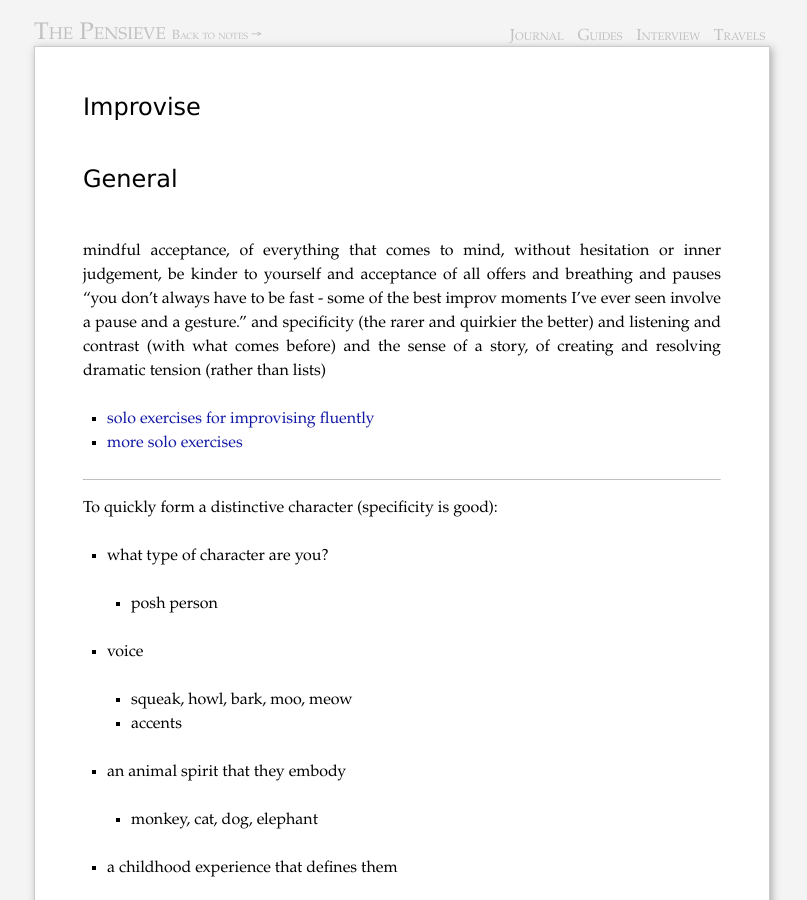
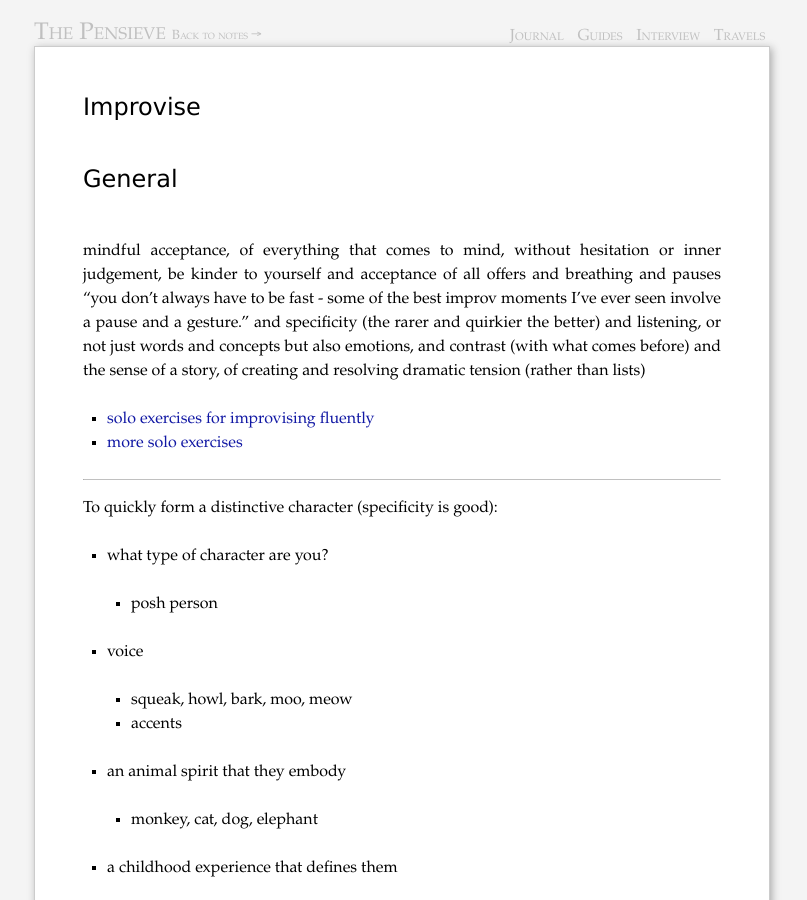
Before and after one commit to piyushahuja/piyushahuja.github.io, a Jekyll site: the page built from _posts/guides/2019-03-22-improv.md, in a window 1280 px wide and 900 px high. Shown: the whole window, without its empty margins (238-1045 px from the left). Built offline with Jekyll 4.4.1, drawn with Linux system fonts in a browser that asks for light colours.

Commit message:
auto deployed

```diff
--- a/_posts/guides/2019-03-22-improv.md
+++ b/_posts/guides/2019-03-22-improv.md
@@ -17,7 +17,8 @@ and acceptance of all offers
 and breathing
 and pauses "you don't always have to be fast - some of the best improv moments I've ever seen involve a pause and a gesture."
 and specificity (the rarer and quirkier the better)
-and listening
+and listening,
+or not just words and concepts but also emotions,
 and contrast (with what comes before)
 and the sense of a story, of creating and resolving dramatic tension (rather than lists)
 
```
